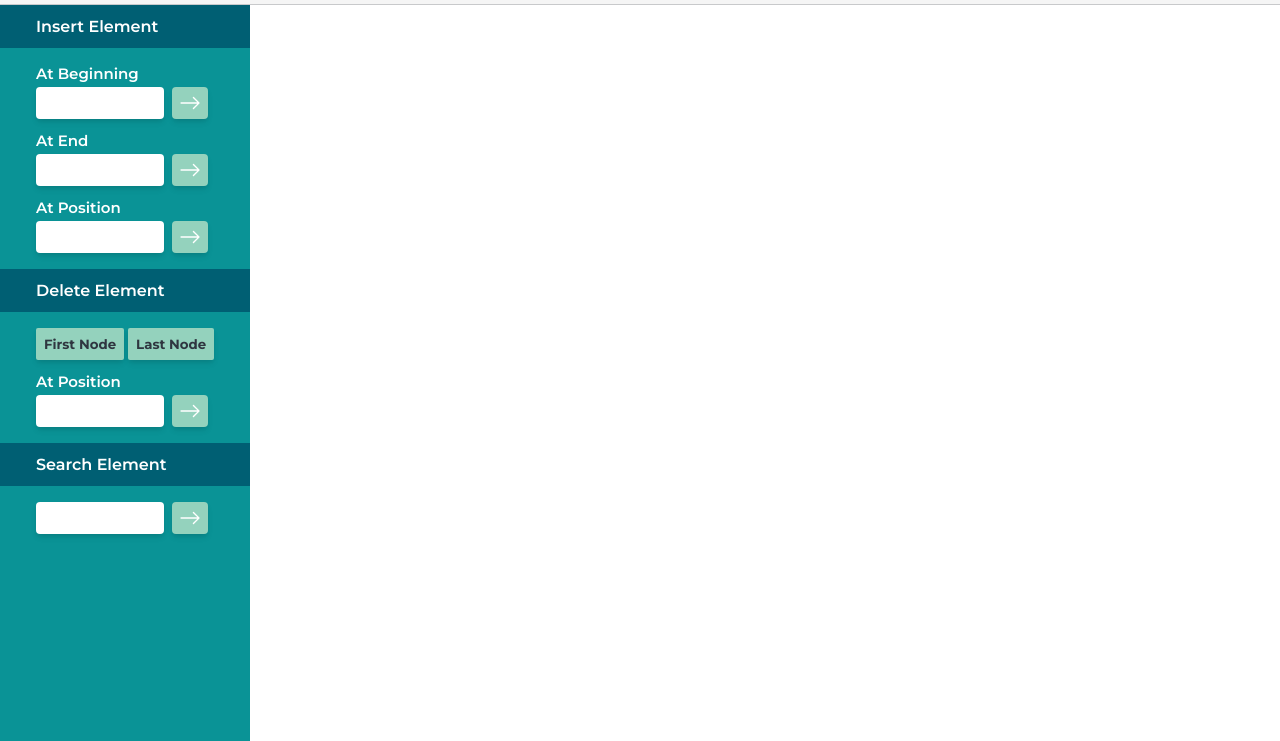
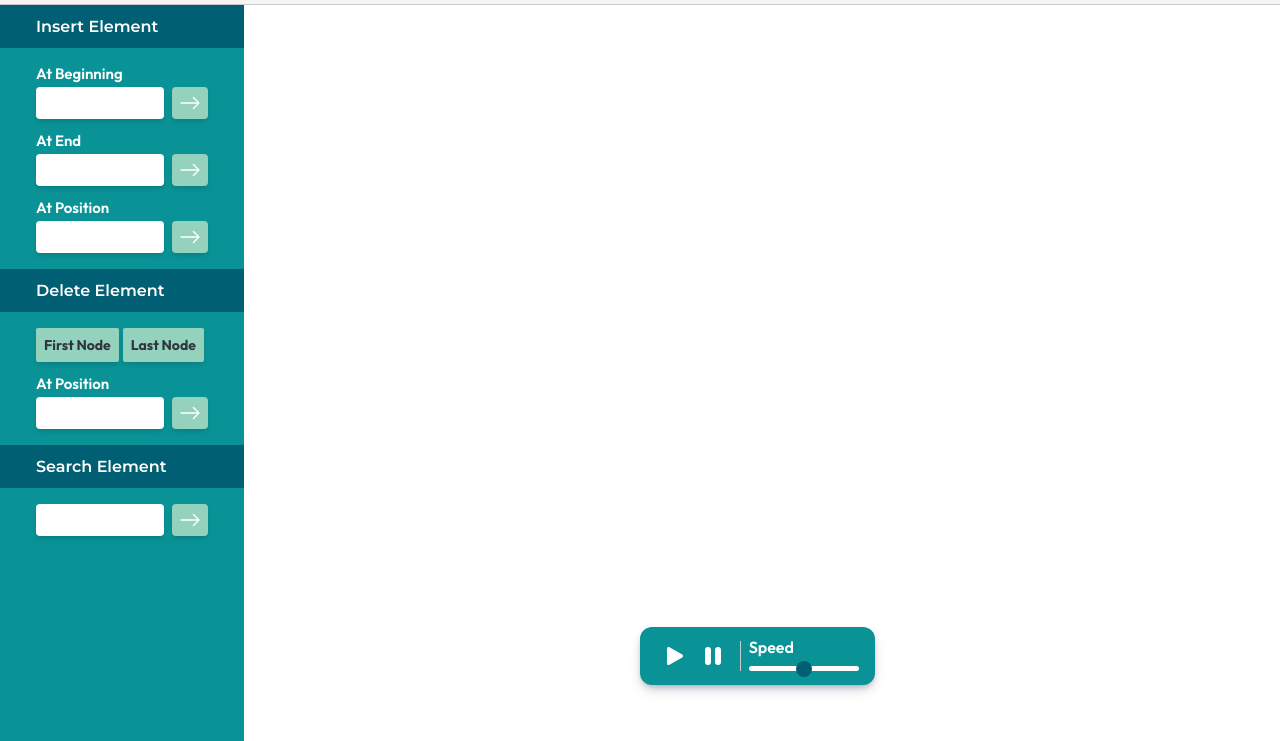
Before and after one commit to kokara/visualspire, a plain HTML site: page linkedList/linkedList.html in a window 1280 px wide. Shown: the part 59-800 px from the top of the page. Drawn offline with Linux system fonts and the light colour scheme; a web font is replaced by a local one.

Commit message:
added floating toolbar
added floating toolbar.

```diff
--- a/linkedList/linkedList.html
+++ b/linkedList/linkedList.html
@@ -15,7 +15,8 @@
     <link
         href="https://fonts.googleapis.com/css2?family=Montserrat:ital,wght@0,100;0,200;0,300;0,400;0,500;0,600;0,700;0,800;0,900;1,100;1,200;1,300;1,400;1,500;1,600;1,700;1,800;1,900&display=swap"
         rel="stylesheet">
-
+    <link href="https://fonts.googleapis.com/css2?family=Outfit:wght@100;200;300;400;500;600;700;800;900&display=swap"
+        rel="stylesheet">
     <link href="http://fonts.cdnfonts.com/css/rosa-sans" rel="stylesheet">
 
     <link rel="stylesheet" href="./linkedListStyles.css">
@@ -24,11 +25,12 @@
     <link rel="stylesheet" href="../sharedStyles/mainpart.css">
     <link rel="stylesheet" href="../sharedStyles/toolbar.css">
     <link rel="stylesheet" href="../sharedStyles/canvas.css">
+    <link rel="stylesheet" href="../sharedStyles/floating-toolbar.css">
 </head>
 
 <body>
     <header class="header">
-        <a href="../index.html">Visual Spire</a>
+        <a href="../index.html" class="no-copy">Visual Spire</a>
         <h1>Singly Linked List</h1>
     </header>
 
@@ -38,7 +40,7 @@
             <!-- inserting element section -->
             <section id="insert-element-sll">
                 <div class="section-heading">
-                    <h1>
+                    <h1 class="no-copy">
                         Insert Element
                     </h1>
                 </div>
@@ -47,7 +49,7 @@
                     <!-- at beginning tool -->
                     <div class="tool">
 
-                        <h1>At Beginning</h1>
+                        <h1 class="no-copy">At Beginning</h1>
 
                         <div class="input-go">
                             <input type="text">
@@ -65,7 +67,7 @@
                     <!-- at end tool -->
                     <div class="tool">
 
-                        <h1>At End</h1>
+                        <h1 class="no-copy">At End</h1>
 
                         <div class="input-go">
                             <input type="text">
@@ -83,7 +85,7 @@
                     <!-- at position tool -->
                     <div class="tool">
 
-                        <h1>At Position</h1>
+                        <h1 class="no-copy">At Position</h1>
 
                         <div class="input-go">
                             <input type="text">
@@ -104,17 +106,17 @@
             <!-- delete element section -->
             <section id="delete-element-sll">
                 <div class="section-heading">
-                    <h1>
+                    <h1 class="no-copy">
                         Delete Element
                     </h1>
                 </div>
 
                 <div class="toolbar-section-contents">
-                    <button class="button tool">First Node</button>
-                    <button class="button tool">Last Node</button>
+                    <button class="button tool no-copy">First Node</button>
+                    <button class="button tool no-copy">Last Node</button>
                     <div class="tool">
 
-                        <h1>At Position</h1>
+                        <h1 class="no-copy">At Position</h1>
 
                         <div class="input-go">
                             <input type="text">
@@ -135,7 +137,7 @@
             <!-- search element section -->
             <section id="search-element-sll">
                 <div class="section-heading">
-                    <h1>
+                    <h1 class="no-copy">
                         Search Element
                     </h1>
                 </div>
@@ -149,6 +151,7 @@
                             <input type="text">
 
                             <button>
+                                <!-- arrow icon -->
                                 <svg xmlns="http://www.w3.org/2000/svg" width="22" height="22" fill="currentColor"
                                     class="bi bi-arrow-right" viewBox="0 0 16 16">
                                     <path fill-rule="evenodd"
@@ -166,6 +169,36 @@
         <!-- canvas section -->
         <section id="canvas">
 
+            <!-- floating toolbar -->
+            <div class="floating-toolbar">
+                <button class="play-btn">
+                    <!-- play icon -->
+                    <svg xmlns="http://www.w3.org/2000/svg" width="32" height="32" fill="currentColor"
+                        class="bi bi-play-fill" viewBox="0 0 16 16">
+                        <path
+                            d="m11.596 8.697-6.363 3.692c-.54.313-1.233-.066-1.233-.697V4.308c0-.63.692-1.01 1.233-.696l6.363 3.692a.802.802 0 0 1 0 1.393z" />
+                    </svg>
+                </button>
+
+                <button class="pause-btn">
+                    <!-- pause icon -->
+                    <svg xmlns="http://www.w3.org/2000/svg" width="32" height="32" fill="currentColor"
+                        class="bi bi-pause-fill" viewBox="0 0 16 16">
+                        <path
+                            d="M5.5 3.5A1.5 1.5 0 0 1 7 5v6a1.5 1.5 0 0 1-3 0V5a1.5 1.5 0 0 1 1.5-1.5zm5 0A1.5 1.5 0 0 1 12 5v6a1.5 1.5 0 0 1-3 0V5a1.5 1.5 0 0 1 1.5-1.5z" />
+                    </svg>
+                </button>
+
+                <div class="floating-tools-divider"></div>
+
+                <div class="speed-controller-box">
+                    <label for="speed-controller" class="no-copy">Speed</label>
+                    <input type="range" id="speed-controller" class="slider">
+                </div>
+
+
+
+            </div>
         </section>
         <!-- canvas section ends -->
     </main>
--- a/sharedStyles/basics.css
+++ b/sharedStyles/basics.css
@@ -13,9 +13,9 @@
       --grey-darker-color:#C8C9CB;
       --white:white;
 
-      --logo-font-family:"rosa sans";
+      --logo-font-family:"outfit";
       --heading-font-family:"montserrat";
-      --default-font-family:"montserrat";
+      --default-font-family:"outfit";
 
   }
 
@@ -28,8 +28,19 @@
       color: var(--primary-text-color);
 
       font-family: var(--default-font-family);
+      font-size: 14px;
       font-weight: bold;
       box-shadow: rgba(0, 0, 0, 0.1) 0px 4px 6px -1px, rgba(0, 0, 0, 0.06) 0px 2px 4px -1px;
       border-radius: 2px;
       cursor: pointer;
   }
+  .button:hover{
+      background-color: var(--white);
+  }
+
+  .no-copy {
+    -webkit-user-select: none;  /* Chrome all / Safari all */
+    -moz-user-select: none;     /* Firefox all */
+    -ms-user-select: none;      /* IE 10+ */
+    user-select: none;          /* Likely future */
+  }
--- a/sharedStyles/canvas.css
+++ b/sharedStyles/canvas.css
@@ -1,5 +1,6 @@
 #canvas{
     height: 100%;
     width: 100%;
-    /* border: 1px solid blue; */
+    /* border: 2px solid blue; */
+    position: relative;
 }
--- /dev/null
+++ b/sharedStyles/floating-toolbar.css
@@ -0,0 +1,80 @@
+.floating-toolbar{
+    /* border:1px solid red; */
+    display: flex;
+    flex-direction: row;
+    align-items: center;
+    max-width: min-content;
+    position: fixed;
+    bottom: 56px;
+    left: 50%;
+    /* transform: translateX(-50%); */
+    padding: 10px 16px;
+    background-color: var(--secondary-color);
+    border-radius: 12px;
+    box-shadow: rgba(50, 50, 93, 0.25) 0px 6px 12px -2px, rgba(0, 0, 0, 0.3) 0px 3px 7px -3px;
+
+
+}
+
+.floating-toolbar button{
+    background-color: transparent;
+    border:none;
+
+    border-radius: 50%;
+    padding: 3px;
+cursor: pointer;
+
+
+
+}
+.floating-toolbar button:hover{
+    background-color: var(--primary-color);
+
+}
+
+.floating-toolbar button svg{
+    fill: var(--white);
+    display: block;
+
+}
+
+.floating-toolbar .floating-tools-divider{
+    width: 1px;
+    height: 30px;
+    background-color: var(--grey-darker-color);
+    /* border: 1px solid red; */
+    margin: 0px 8px;
+
+}
+
+.floating-toolbar .speed-controller-box{
+
+}
+.floating-toolbar .speed-controller-box label{
+    font-family: var(--default-font-family);
+    color: white;
+    font-weight: 600;
+}
+
+.slider {
+    -webkit-appearance: none;
+    width: 110px;
+    height: 5px;
+    background: var(--white);
+    outline: none;
+    border-radius: 100px;
+    /* opacity: 0.7; */
+    /* -webkit-transition: 0.2s; */
+    /* transition: opacity 0.2s; */
+  }
+  .slider::-webkit-slider-thumb {
+    -webkit-appearance: none;
+    /* appearance: none; */
+    /* width: 25px; */
+    width: 16px;
+    height: 16px;
+    border-radius: 100px;
+    /* height: 25px; */
+    background: var(--primary-color);
+    cursor: pointer;
+  }
--- a/sharedStyles/header.css
+++ b/sharedStyles/header.css
@@ -10,17 +10,19 @@
     padding: 0px 36px;
 }
 
+/* logo */
 .header a{
     text-decoration: none;
     background-color: var(--primary-text-color);
     color: var(--white);
     padding:8px 8px;
     font-family:var(--logo-font-family);
-    font-weight: 550;
+    font-weight: 500;
     font-size: 18px;
     border-radius: 2px;
 }
 
+/* page title */
 .header h1{
   margin: auto;
 
--- a/sharedStyles/toolbar.css
+++ b/sharedStyles/toolbar.css
@@ -34,7 +34,7 @@
 
 .tool h1{
     color: var(--white);
-    font-family: var(--heading-font-family);
+    font-family: var(--default-font-family);
     font-size: 15px;
 
     font-weight: 600;
```
